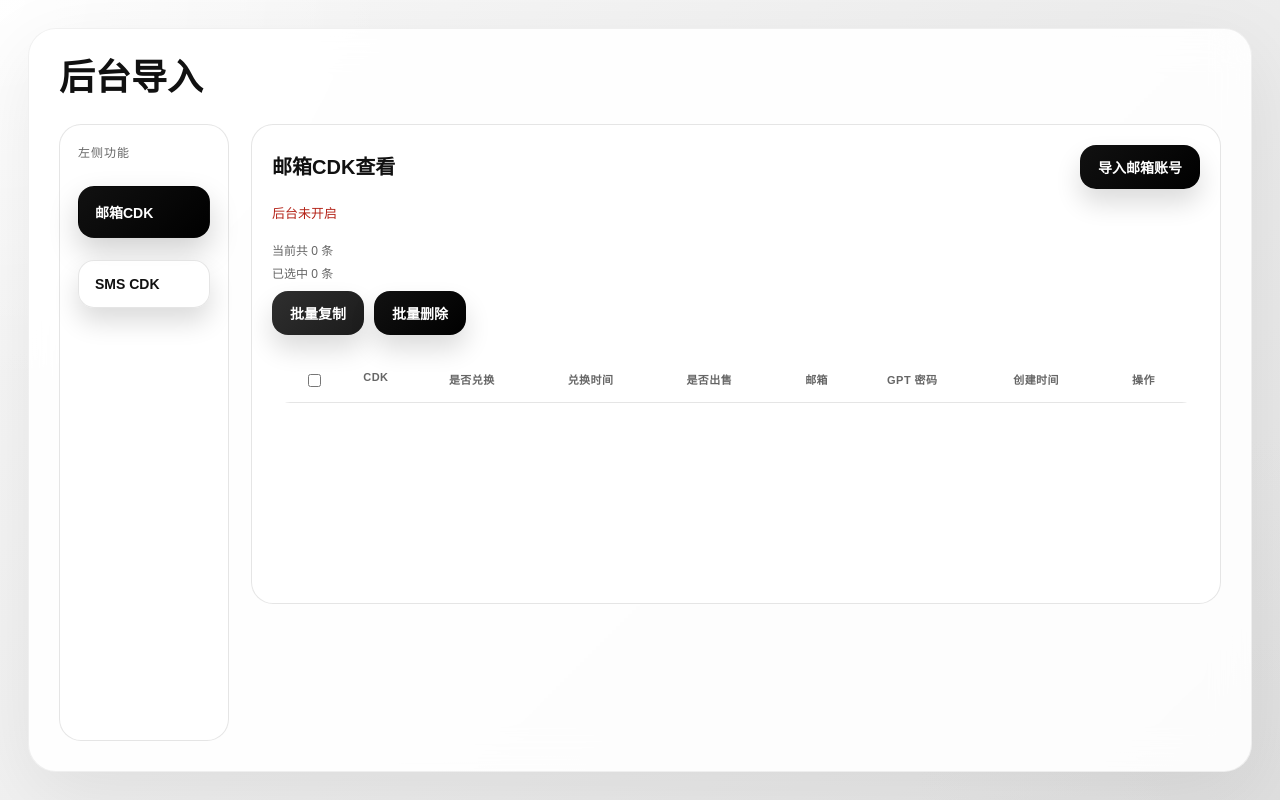
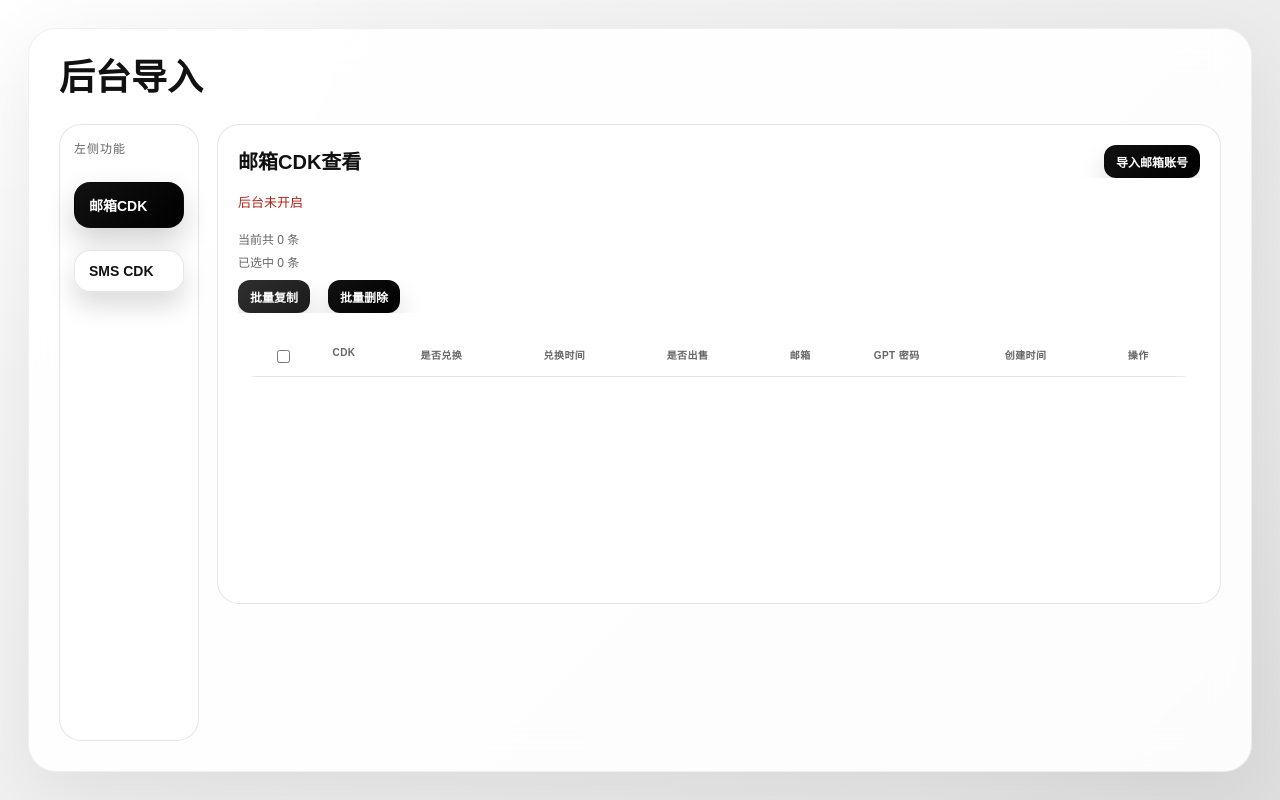
Before and after one commit to xinyang09/ckd-duihuan, a Flask app: template templates/admin.html in a window 1280 px wide. Run offline with Flask 3, Linux system fonts and the light colour scheme; the template is opened without the code that fills it, so the values that code supplies are empty.

Commit message:
列表加宽

```diff
--- a/templates/admin.html
+++ b/templates/admin.html
@@ -32,7 +32,7 @@
         overflow: hidden;
       }
       .page {
-        width: min(1240px, 100%);
+        width: min(1800px, 100%);
         margin: 0 auto;
         height: calc(100vh - 56px);
       }
@@ -62,8 +62,8 @@
       }
       .admin-layout {
         display: grid;
-        grid-template-columns: 170px minmax(0, 1fr);
-        gap: 22px;
+        grid-template-columns: 140px minmax(0, 1fr);
+        gap: 18px;
         margin-top: 20px;
         min-height: 0;
         flex: 1;
@@ -72,7 +72,7 @@
         background: var(--panel-strong);
         border: 1px solid var(--line);
         border-radius: 22px;
-        padding: 18px;
+        padding: 14px;
         box-shadow: inset 0 1px 0 rgba(255,255,255,0.6);
         height: 100%;
       }
@@ -90,7 +90,7 @@
       .tab-btn {
         border: 1px solid var(--line);
         border-radius: 16px;
-        padding: 15px 16px;
+        padding: 12px 14px;
         font-size: 14px;
         font-weight: 600;
         cursor: pointer;
@@ -123,6 +123,7 @@
         gap: 16px;
         min-height: 0;
         height: 100%;
+        min-width: 0;
       }
       .tab-panel {
         min-height: 0;
@@ -151,6 +152,7 @@
       }
       .split {
         display: block;
+        min-width: 0;
       }
       .side-card, .view-card {
         background: var(--panel-strong);
@@ -166,12 +168,14 @@
         height: 100%;
         overflow: auto;
         min-height: calc(100vh - 320px);
+        min-width: 0;
       }
       .table-scroll {
         margin-top: 12px;
         max-height: calc(100vh - 430px);
         overflow: auto;
         border-radius: 18px;
+        min-width: 0;
       }
       .section-stack {
         display: grid;
@@ -227,26 +231,29 @@
         background: rgba(255,255,255,0.84);
         border-radius: 18px;
         overflow: hidden;
+        table-layout: auto;
+        min-width: max-content;
       }
       th, td {
         text-align: left;
-        padding: 12px 14px;
+        padding: 10px 12px;
         border-bottom: 1px solid var(--line);
         vertical-align: top;
+        white-space: nowrap;
       }
       th {
         color: var(--muted);
-        font-size: 11px;
+        font-size: 10px;
         letter-spacing: 0.04em;
         text-transform: uppercase;
         background: rgba(255,255,255,0.55);
       }
       td {
-        font-size: 13px;
+        font-size: 12px;
       }
       .mono {
         font-family: ui-monospace, SFMono-Regular, Menlo, monospace;
-        white-space: pre-wrap;
+        white-space: nowrap;
       }
       .result-box {
         margin-top: 12px;
@@ -260,6 +267,14 @@
         width: 100%;
         margin-top: 0;
         text-align: left;
+      }
+      .compact-btn {
+        padding: 8px 12px;
+        font-size: 12px;
+        border-radius: 12px;
+      }
+      .compact-btn + .compact-btn {
+        margin-left: 8px;
       }
       .modal[hidden] {
         display: none;
@@ -325,16 +340,16 @@
             <section id="panel-mail" class="tab-panel">
               <div class="split">
                 <div class="view-card">
-                  <div style="display:flex; justify-content:space-between; gap:12px; align-items:center; margin-bottom:12px; flex-wrap:wrap;">
+                  <div style="display:flex; justify-content:space-between; gap:12px; align-items:center; margin-bottom:12px; flex-wrap:nowrap; white-space:nowrap; overflow:hidden;">
                     <h2 style="margin:0;">邮箱CDK查看</h2>
-                    <button id="openMailImportBtn" class="action-btn" type="button" style="width:auto;">导入邮箱账号</button>
+                    <button id="openMailImportBtn" class="action-btn compact-btn" type="button" style="width:auto;">导入邮箱账号</button>
                   </div>
                   <div class="status" id="status"></div>
                   <div class="subsection-note" id="mailCountMeta">当前共 0 条</div>
                   <div class="subsection-note" id="mailSelectedMeta">已选中 0 条</div>
-                  <div style="display:flex; gap:10px; flex-wrap:wrap; margin:10px 0 6px;">
-                    <button type="button" class="secondary action-btn" id="batchCopyBtn" style="width:auto;">批量复制</button>
-                    <button type="button" class="action-btn" id="batchDeleteBtn" style="width:auto;">批量删除</button>
+                  <div style="display:flex; gap:10px; flex-wrap:nowrap; margin:10px 0 6px; overflow-x:auto;">
+                    <button type="button" class="secondary action-btn compact-btn" id="batchCopyBtn" style="width:auto;">批量复制</button>
+                    <button type="button" class="action-btn compact-btn" id="batchDeleteBtn" style="width:auto;">批量删除</button>
                   </div>
                   <div class="table-scroll">
                     <table>
@@ -361,10 +376,10 @@
             <section id="panel-sms" class="tab-panel" hidden>
               <div class="split">
                 <div class="view-card">
-                  <div style="display:flex; justify-content:space-between; gap:12px; align-items:center; margin-bottom:12px; flex-wrap:wrap;">
+                  <div style="display:flex; justify-content:space-between; gap:12px; align-items:center; margin-bottom:12px; flex-wrap:nowrap; white-space:nowrap; overflow:hidden;">
                     <h2 style="margin:0;">SMS CDK查看</h2>
                     <div style="display:flex; gap:10px; flex-wrap:wrap;">
-                      <button class="secondary action-btn" id="openSmsImportBtn" type="button" style="width:auto;">导入手机号</button>
+                      <button class="secondary action-btn compact-btn" id="openSmsImportBtn" type="button" style="width:auto;">导入手机号</button>
                     </div>
                   </div>
                   <div class="status" id="smsStatus"></div>
```
